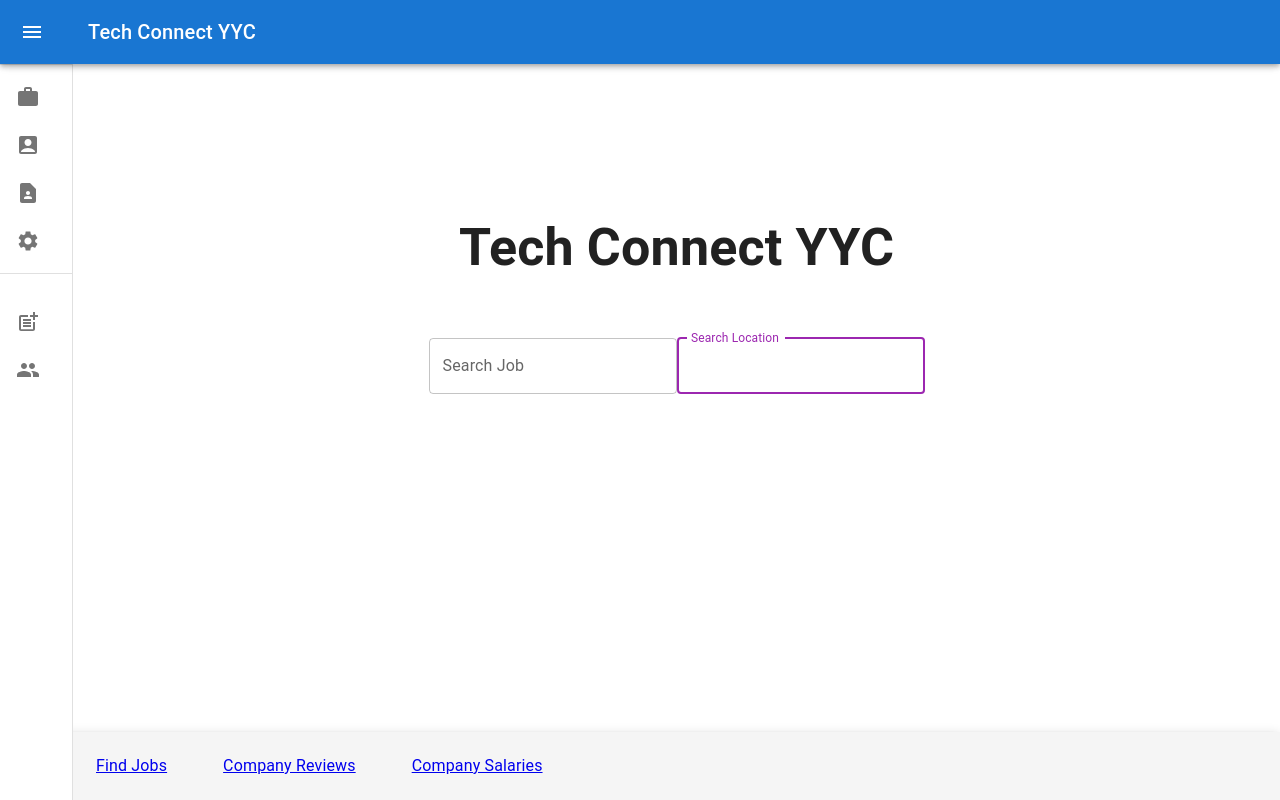
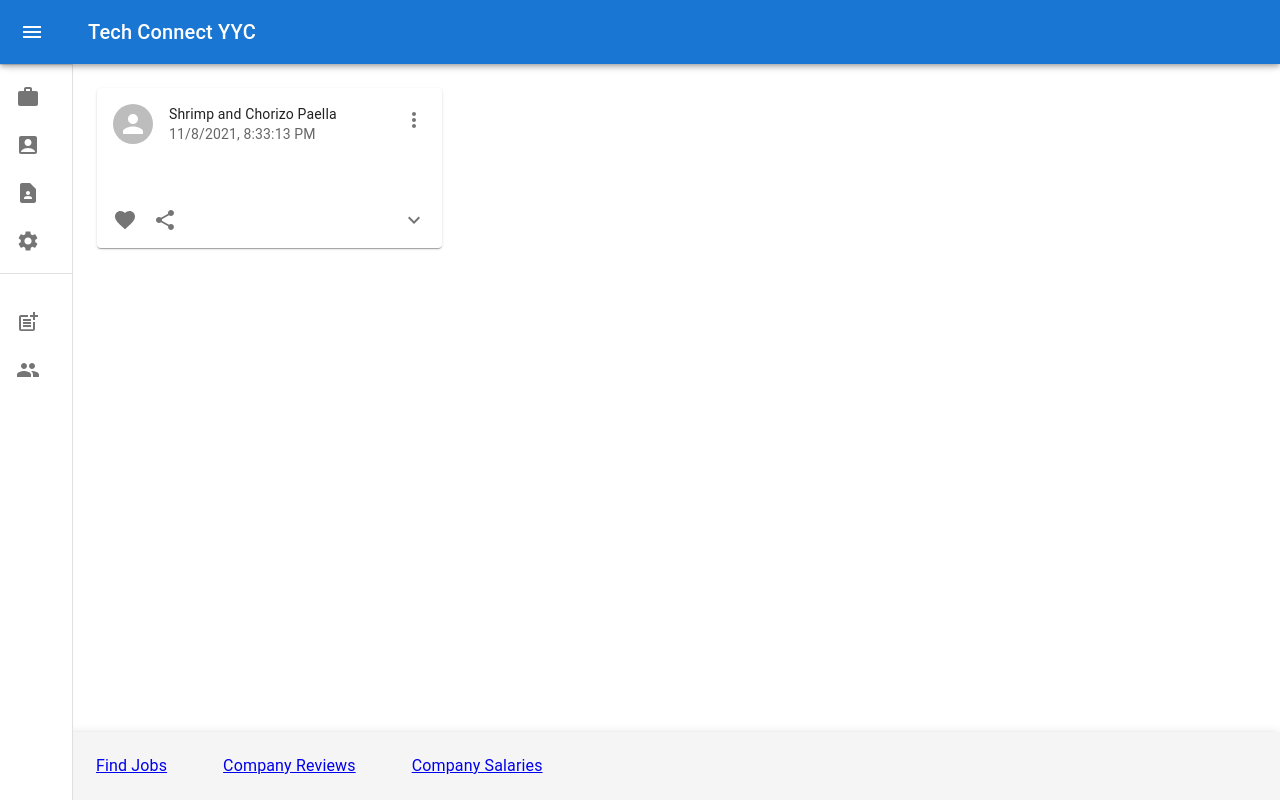
Before and after one commit to kwj280/cohort7_project2, a React (Create React App) app: page /jobs in a window 1280 px wide. Built offline with nearby package versions, Linux system fonts and the light colour scheme.

Commit message:
added company Schema

```diff
--- a/package.json
+++ b/package.json
@@ -33,6 +33,7 @@
     "eject": "react-scripts eject"
   },
   "proxy": "http://localhost:5000",
+
   "eslintConfig": {
     "extends": [
       "react-app",
--- a/src/components/JobsCard.js
+++ b/src/components/JobsCard.js
@@ -1,40 +1,108 @@
-import '../App.css'
 import * as React from 'react'
-import Box from '@mui/material/Box'
+import { styled } from '@mui/material/styles'
 import Card from '@mui/material/Card'
+import CardHeader from '@mui/material/CardHeader'
+import CardMedia from '@mui/material/CardMedia'
+import CardContent from '@mui/material/CardContent'
 import CardActions from '@mui/material/CardActions'
-import CardContent from '@mui/material/CardContent'
-import Button from '@mui/material/Button'
+import Collapse from '@mui/material/Collapse'
+import Avatar from '@mui/material/Avatar'
+import IconButton from '@mui/material/IconButton'
 import Typography from '@mui/material/Typography'
+import { red } from '@mui/material/colors'
+import FavoriteIcon from '@mui/icons-material/Favorite'
+import ShareIcon from '@mui/icons-material/Share'
+import ExpandMoreIcon from '@mui/icons-material/ExpandMore'
+import MoreVertIcon from '@mui/icons-material/MoreVert'
 
-export default function JobCard() {
+const ExpandMore = styled((props) => {
+  const { expand, ...other } = props
+  return <IconButton {...other} />
+})(({ theme, expand }) => ({
+  transform: !expand ? 'rotate(0deg)' : 'rotate(180deg)',
+  marginLeft: 'auto',
+  transition: theme.transitions.create('transform', {
+    duration: theme.transitions.duration.shortest,
+  }),
+}))
+
+function JobsCard(props) {
+  const [expanded, setExpanded] = React.useState(false)
+
+  const handleExpandClick = () => {
+    setExpanded(!expanded)
+  }
+
   return (
-    <div className="App">
-      <Box className="App-title">
-        <Card sx={{ minWidth: 275 }}>
+    <Card sx={{ maxWidth: 345 }}>
+      <CardHeader
+        avatar={<Avatar sx={{ bgColor: red[500] }} aria-label="jobs"></Avatar>}
+        action={
+          <IconButton aria-label="settings">
+            <MoreVertIcon />
+          </IconButton>
+        }
+        title="Shrimp and Chorizo Paella"
+        subheader={new Date().toLocaleString()}
+      />
+      {/* <CardMedia
+        component="img"
+        height="194"
+        image="/static/images/cards/paella.jpg"
+        alt="Paella dish"
+      /> */}
       <CardContent>
-            <Typography
-              sx={{ fontSize: 14 }}
-              color="text.secondary"
-              gutterBottom
+        <Typography variant="body2" color="text.secondary"></Typography>
+      </CardContent>
+      <CardActions disableSpacing>
+        <IconButton aria-label="add to favorites">
+          <FavoriteIcon />
+        </IconButton>
+        <IconButton aria-label="share">
+          <ShareIcon />
+        </IconButton>
+        <ExpandMore
+          expand={expanded}
+          onClick={handleExpandClick}
+          aria-expanded={expanded}
+          aria-label="show more"
         >
-              Job Title
+          <ExpandMoreIcon />
+        </ExpandMore>
+      </CardActions>
+      <Collapse in={expanded} timeout="auto" unmountOnExit>
+        <CardContent>
+          <Typography paragraph>Method:</Typography>
+          <Typography paragraph>
+            {/* Heat 1/2 cup of the broth in a pot until simmering, add saffron and
+            set aside for 10 minutes. */}
           </Typography>
-            <Typography variant="h5" component="div">
-              Job Description
+          <Typography paragraph>
+            {/* Heat oil in a (14- to 16-inch) paella pan or a large, deep skillet
+            over medium-high heat. Add chicken, shrimp and chorizo, and cook,
+            stirring occasionally until lightly browned, 6 to 8 minutes.
+            Transfer shrimp to a large plate and set aside, leaving chicken and
+            chorizo in the pan. Add pimentón, bay leaves, garlic, tomatoes,
+            onion, salt and pepper, and cook, stirring often until thickened and
+            fragrant, about 10 minutes. Add saffron broth and remaining 4 1/2
+            cups chicken broth; bring to a boil. */}
           </Typography>
-            <Typography sx={{ mb: 1.5 }} color="text.secondary">
-              Skills
+          <Typography paragraph>
+            {/* Add rice and stir very gently to distribute. Top with artichokes and
+            peppers, and cook without stirring, until most of the liquid is
+            absorbed, 15 to 18 minutes. Reduce heat to medium-low, add reserved
+            shrimp and mussels, tucking them down into the rice, and cook again
+            without stirring, until mussels have opened and rice is just tender,
+            5 to 7 minutes more. (Discard any mussels that don’t open.) */}
           </Typography>
-            <Typography variant="body2">
-              Company
-              <br />
-              <Button size="small">Apply</Button>
+          <Typography>
+            {/* Set aside off of the heat to let rest for 10 minutes, and then
+            serve. */}
           </Typography>
         </CardContent>
-          <CardActions></CardActions>
+      </Collapse>
     </Card>
-      </Box>
-    </div>
   )
 }
+
+export default JobsCard
--- a/src/components/SignUp.js
+++ b/src/components/SignUp.js
@@ -61,7 +61,7 @@
             alignItems: 'center',
           }}
         >
-          <Avatar sx={{ m: 1, bgcolor: 'secondary.main' }}>
+          <Avatar sx={{ m: 1, bgColor: 'secondary.main' }}>
             <LockOutlinedIcon />
           </Avatar>
           <Typography component="h1" variant="h5">
--- a/src/pages/LandingPage.js
+++ b/src/pages/LandingPage.js
@@ -1,11 +1,12 @@
+import React, {useEffect, useState} from 'react'
+import JobCard from '../components/JobsCard'
 const LandingPage = () => {
+
+
+
   return (
     <>
-      <header className="App-header">
-        {/* <img src={logo} className="App-logo" alt="logo" /> */}
-
-        <h1 className="App-title">Tech Connect YYC</h1>
-      </header>
+  <JobCard />
     </>
   )
 }
--- a/src/pages/MainContentBody.js
+++ b/src/pages/MainContentBody.js
@@ -2,7 +2,7 @@
 import { Routes, Route } from 'react-router-dom'
 import SignUp from '../components/SignUp'
 import SignIn from '../components/SignIn'
-
+import LandingPage from './LandingPage'
 import JobsPage from './JobsPage'
 import ProfilePage from './ProfilePage'
 import MyApplicationPage from './MyApplicationsPage'
@@ -15,8 +15,8 @@
   return (
     <>
       <Routes>
-        <Route path="/" element={<JobsPage />} />
-        <Route path="/jobs" element={<JobsPage />} />
+        <Route path="/" element={<JobsPage  />} />
+        <Route path="/jobs" element={<LandingPage />} />
         <Route path="/profile" element={<ProfilePage />} />
         <Route path="/my_applications" element={<MyApplicationPage />} />
         <Route path="/setting" element={<SettingPage />} />
```
Also changed, not shown: src/components/JobForm.js (+39 -27 lines), 2 other files (tests, documents, lock files or other folders). Lines whose indentation alone changed are shown as unchanged.
